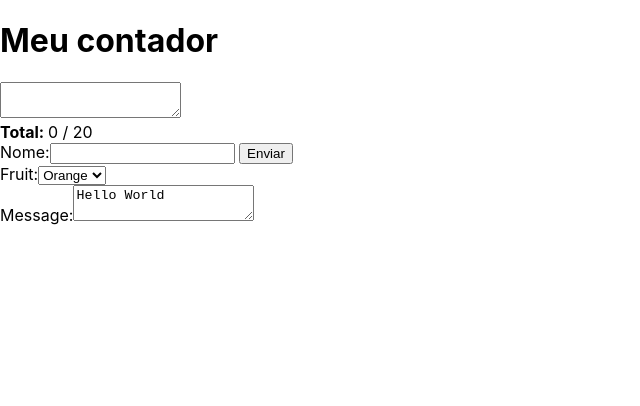
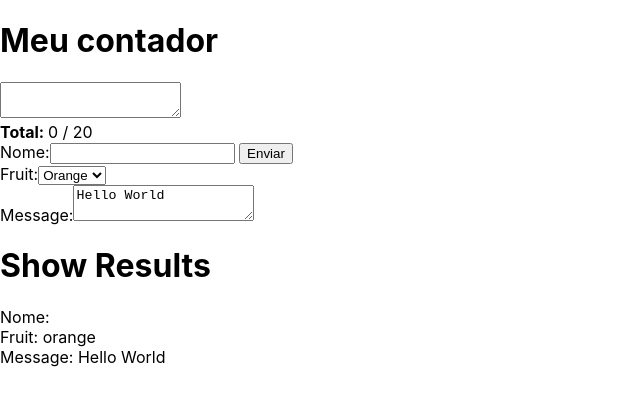
Before and after one commit to jpedrodealmeida/ReactCourse, a React (Create React App) app in the folder my-app/: page / in a window 1280 px wide. Shown: the top 406 px of the page, without its empty margins (0-640 px from the left). Built offline with nearby package versions, Linux system fonts and the light colour scheme.

Commit message:
handleChange to all inputs form

```diff
--- a/my-app/src/MyForm.js
+++ b/my-app/src/MyForm.js
@@ -28,8 +28,12 @@ class MyForm extends Component{
     }
 
     handleChange(event){
+        const element = event.target
+        const value = element.type === 'checkbox' ? element.checked : element.value
+        const name = element.name;
+
         this.setState({
-            name: event.target.value
+            [name]: value
         })
     }
     render(){
@@ -48,7 +52,7 @@ class MyForm extends Component{
                 <div>
                 <label>
                     Fruit:
-                    <select value={state.fruit}>
+                    <select value={state.fruit} name="fruit" onChange={handleChange}>
                         {this.fruits.map(fruit => <option value={fruit.value}>{fruit.name}</option>)}
                     </select>
                 </label>
@@ -57,10 +61,20 @@ class MyForm extends Component{
                 <div>
                 <label>
                     Message:
-                    <textarea value={state.message} />
+                    <textarea value={state.message} name="message" onChange={handleChange}/>
                 </label>
                 </div>
 
+                <h1>Show Results</h1>
+                <div>
+                    Nome: {state.name}
+                </div>
+                <div>
+                    Fruit: {state.fruit}
+                </div>
+                <div>
+                    Message: {state.message}
+                </div>
 
             </form>
         );
```
